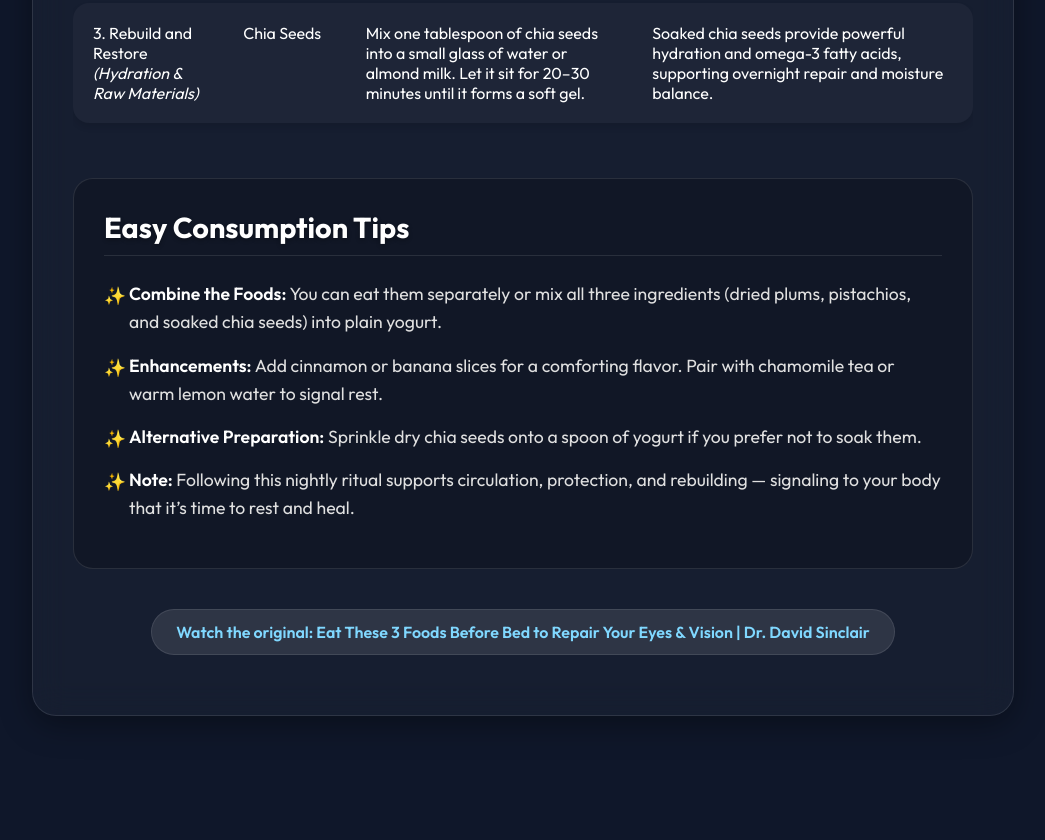
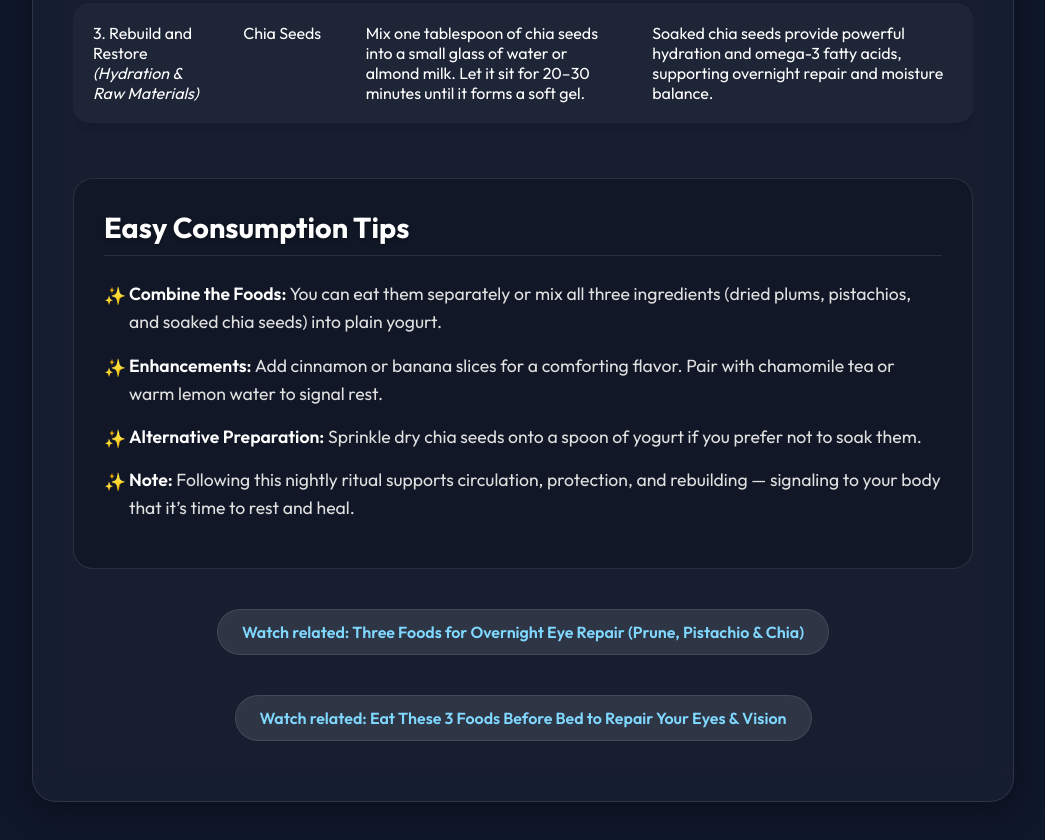
Before and after one commit to shaoli-lu/ai1a, a plain HTML site: page index.html in a window 1280 px wide. Shown: the part 1986-2826 px from the top of the page, without its empty margins (117-1162 px from the left). Before the commit the page ends 2742 px from the top, so only its background shows below. Drawn offline with Linux system fonts and the light colour scheme; a script that the page names is missing.

Commit message:
Add files via upload

```diff
--- a/index.html
+++ b/index.html
@@ -120,8 +120,13 @@
     </section>
 
     <div style="text-align: center; margin: 40px 0 20px 0;">
+      <a href="https://youtu.be/3q9-5eHJ7Ag" target="_blank" rel="noopener" class="video-link">
+        Watch related: Three Foods for Overnight Eye Repair (Prune, Pistachio & Chia)
+      </a>
+    </div>
+    <div style="text-align: center; margin: 40px 0 20px 0;">
       <a href="https://youtu.be/Q-A5rIlzPBI" target="_blank" rel="noopener" class="video-link">
-        Watch the original: Eat These 3 Foods Before Bed to Repair Your Eyes & Vision | Dr. David Sinclair
+        Watch related: Eat These 3 Foods Before Bed to Repair Your Eyes & Vision
       </a>
     </div>
   </main>
```
